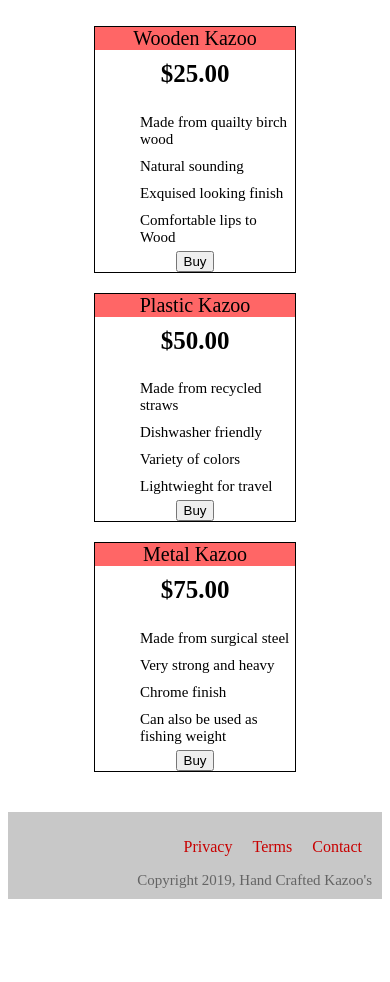
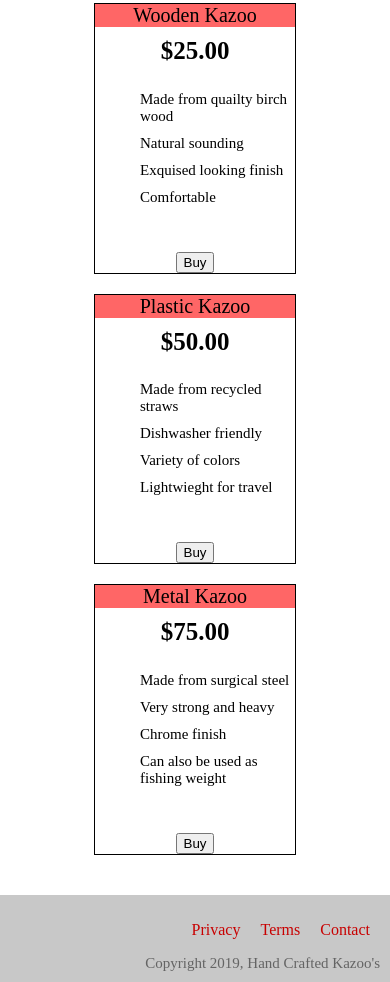
Before and after one commit to SpencerPilling/FCC_Projects, a plain HTML site: page Product_Page/index.html in a window 390 px wide. Shown: the part 1306-2288 px from the top of the page. Before the commit the page ends 2213 px from the top, so only its background shows below. Drawn offline with Linux system fonts and the light colour scheme.

Commit message:
Deleted images, Fixed some responsive issues with cost boxes

```diff
--- a/Product_Page/index.html
+++ b/Product_Page/index.html
@@ -73,7 +73,7 @@
                     <li>Made from quailty birch wood</li>
                     <li>Natural sounding</li>
                     <li>Exquised looking finish</li>
-                    <li>Comfortable lips to Wood</li>
+                    <li>Comfortable</li>
                 </ol>
                 <button class="button">Buy</button>
             </div>
--- a/Product_Page/main.css
+++ b/Product_Page/main.css
@@ -1,5 +1,7 @@
 body {
     background-color: rgb(255, 255, 255);
+    margin: 0;
+    padding: 0;
 }
 a {
     text-decoration: none;
@@ -145,7 +147,10 @@ nav li {
     display: flex;
     justify-content: center;
 }
-@media screen and (max-width: 600px) {
+.cost-box ol {
+    height: 166px;
+}
+@media screen and (max-width: 640px) {
     .cost-box {
     display: flex;
     flex-direction: column;
```
Also changed, not shown: Tribute_Page/duke-logo2.png (deleted), Tribute_Page/duke-logo3.png (deleted).
